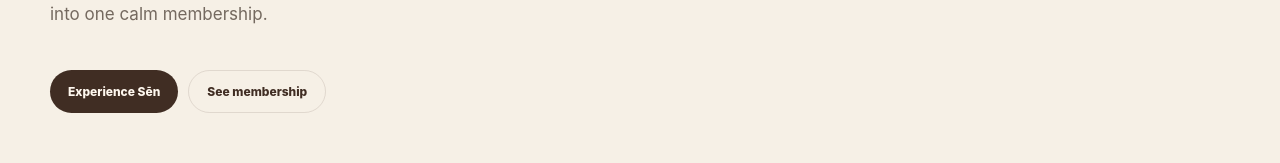
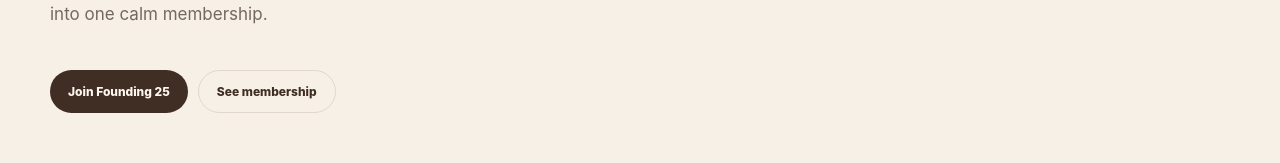
Before and after one commit to laraoliveiracassemiros-del/make-it-happen, a Next.js app: page /landing in a window 1280 px wide. Shown: the part 524-687 px from the top of the page. Built offline with nearby package versions, Linux system fonts and the light colour scheme.

Commit message:
connect landing to Founding 25 and partner journeys

```diff
--- a/src/app/landing/page.tsx
+++ b/src/app/landing/page.tsx
@@ -18,7 +18,7 @@
         <h1>More life.<br />Less friction.</h1>
         <p>Sēn brings premium places, thoughtful AI, real-world community and visible value into one calm membership.</p>
         <div className="site-actions">
-          <Link className="site-primary" href="/">Experience Sēn</Link>
+          <Link className="site-primary" href="/founding">Join Founding 25</Link>
           <a className="site-secondary" href="#membership">See membership</a>
         </div>
         <div className="site-orbit">
```
